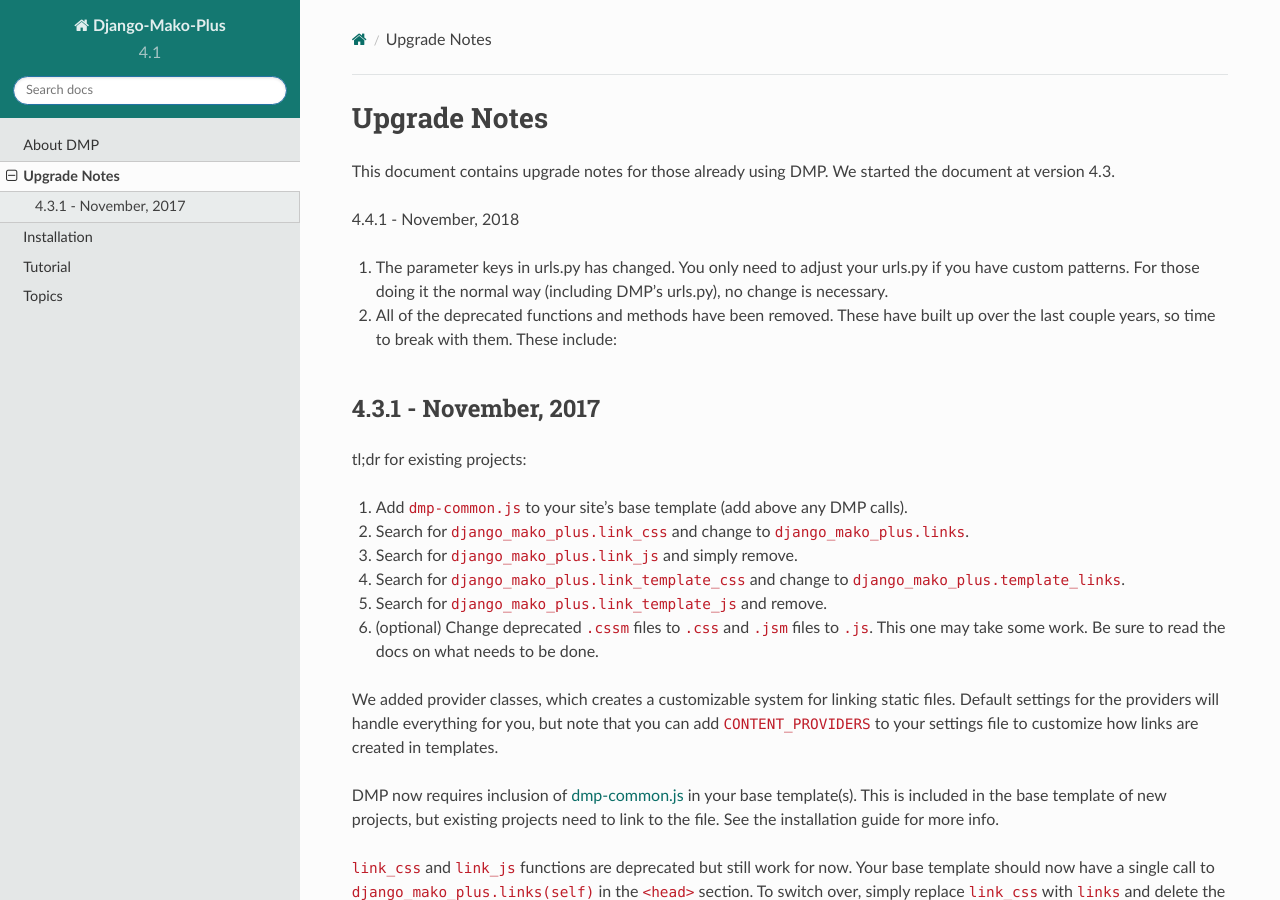
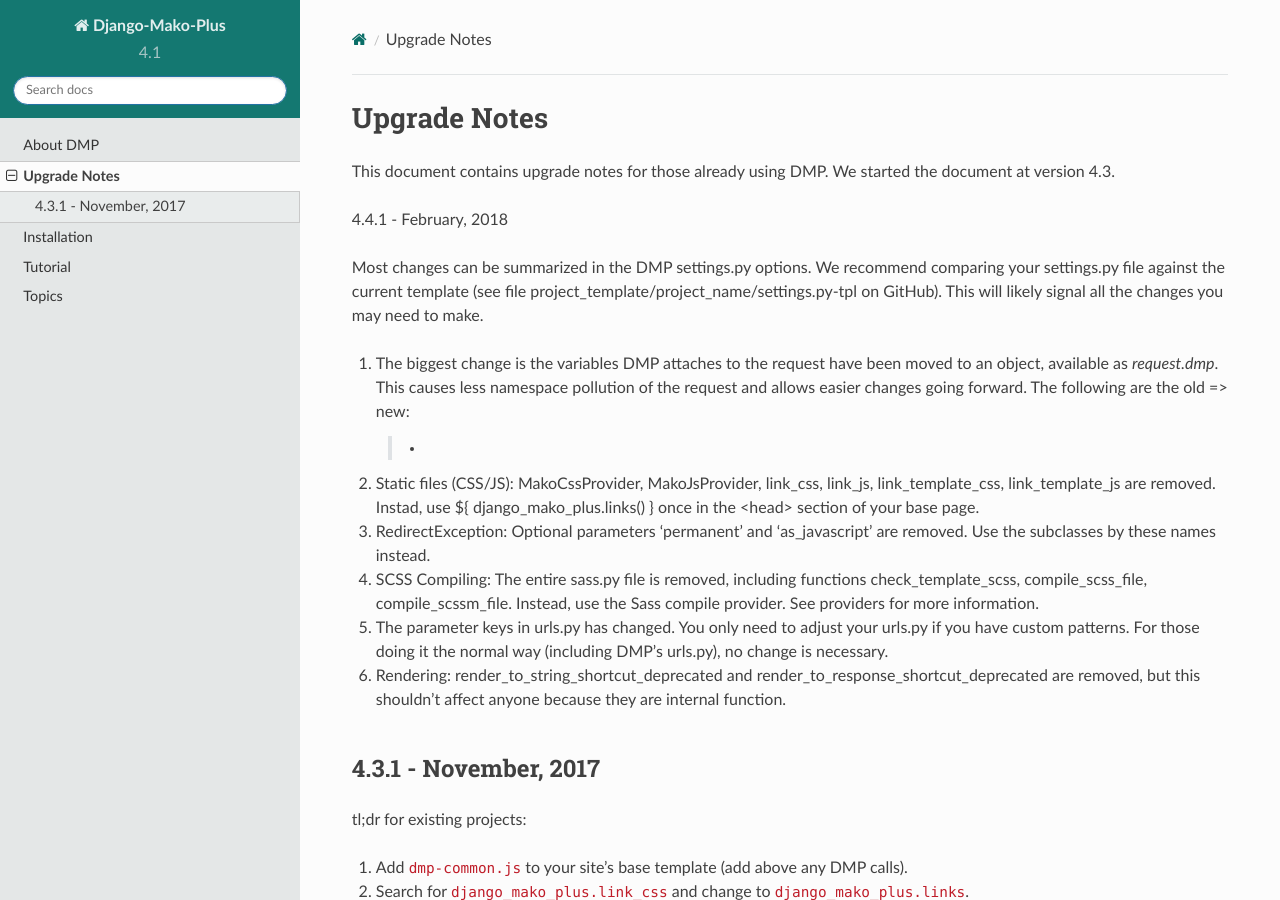
Before and after one commit to doconix/django-mako-plus, a Sphinx documentation site: the page built from docs/upgrade_notes.rst, in a window 1280 px wide and 900 px high. Built offline with Sphinx 7.4.7 and the Read the Docs theme 2.0.0, drawn with Linux system fonts in a browser that asks for light colours.

Commit message:
refactoring

```diff
--- a/docs/upgrade_notes.rst
+++ b/docs/upgrade_notes.rst
@@ -3,11 +3,23 @@
 
 This document contains upgrade notes for those already using DMP.  We started the document at version 4.3.
 
-4.4.1 - November, 2018
+4.4.1 - February, 2018
 
-1. The parameter keys in urls.py has changed.  You only need to adjust your urls.py if you have custom patterns.  For those doing it the normal way (including DMP's urls.py), no change is necessary.
+Most changes can be summarized in the DMP settings.py options.  We recommend comparing your settings.py file against the current template (see file project_template/project_name/settings.py-tpl on GitHub).  This will likely signal all the changes you may need to make.
 
-2. All of the deprecated functions and methods have been removed.  These have built up over the last couple years, so time to break with them.  These include:
+1. The biggest change is the variables DMP attaches to the request have been moved to an object, available as `request.dmp`.  This causes less namespace pollution of the request and allows easier changes going forward.  The following are the old => new:
+
+    -
+
+2. Static files (CSS/JS): MakoCssProvider, MakoJsProvider, link_css, link_js, link_template_css, link_template_js are removed.  Instad, use ${ django_mako_plus.links() } once in the <head> section of your base page.
+
+3. RedirectException: Optional parameters 'permanent' and 'as_javascript' are removed.  Use the subclasses by these names instead.
+
+4. SCSS Compiling: The entire sass.py file is removed, including functions check_template_scss, compile_scss_file, compile_scssm_file.  Instead, use the Sass compile provider.  See providers for more information.
+
+5. The parameter keys in urls.py has changed.  You only need to adjust your urls.py if you have custom patterns.  For those doing it the normal way (including DMP's urls.py), no change is necessary.
+
+6. Rendering: render_to_string_shortcut_deprecated and render_to_response_shortcut_deprecated are removed, but this shouldn't affect anyone because they are internal function.
 
 
 
```
